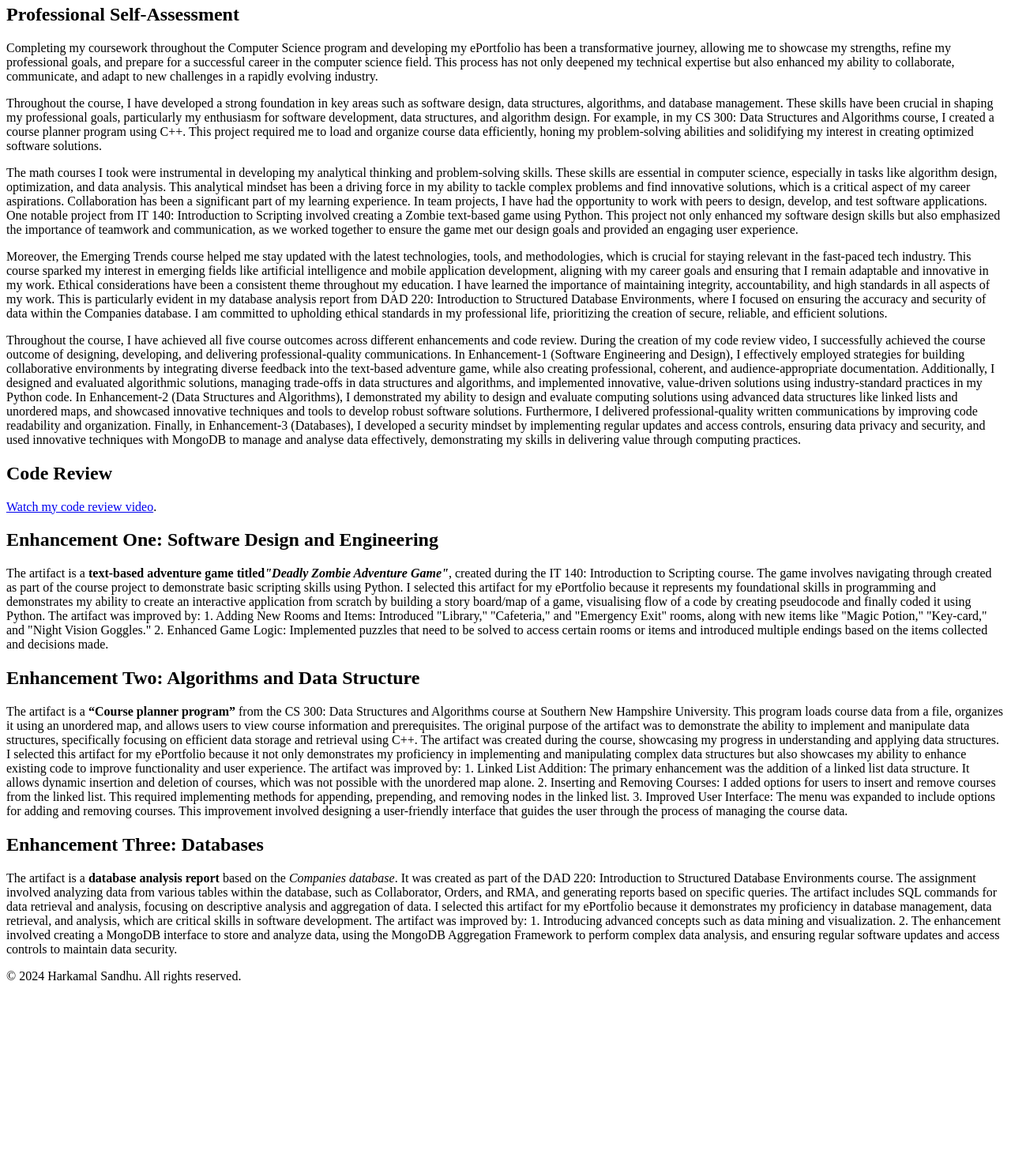
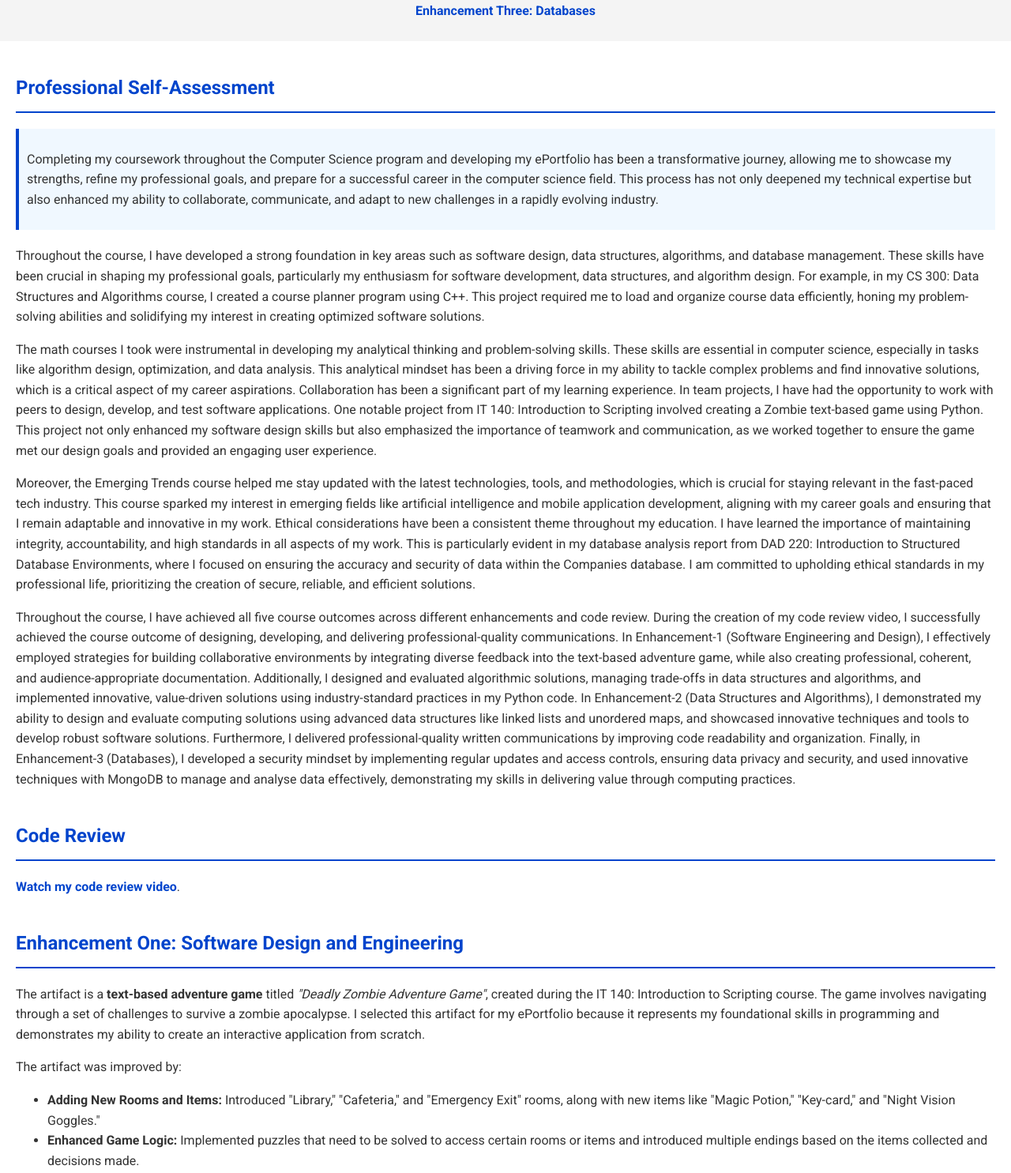
Before and after one commit to HSandhu1803/Computer-Science-Capstone-, a plain HTML site: page index.html in a window 1280 px wide. Shown: the part 185-1670 px from the top of the page at 79% size. Before the commit the page ends 1446 px from the top, so only its background shows below. Drawn offline with Linux system fonts and the light colour scheme.

Commit message:
Update index.html

```diff
--- a/index.html
+++ b/index.html
@@ -1,11 +1,97 @@
 <!DOCTYPE html>
 <html lang="en">
+
 <head>
     <meta charset="UTF-8">
     <meta name="viewport" content="width=device-width, initial-scale=1.0">
     <title>Harkamal Sandhu's ePortfolio</title>
-    <link rel="stylesheet" href="styles.css"> <!-- Optional: Link to a CSS file for styling -->
+    <link href="https://fonts.googleapis.com/css2?family=Roboto:wght@400;700&display=swap" rel="stylesheet">
+    <style>
+        body {
+            font-family: 'Roboto', sans-serif;
+            margin: 0;
+            padding: 0;
+            color: #333;
+            line-height: 1.6;
+        }
+
+        header {
+            background-color: #0044cc;
+            color: white;
+            padding: 20px 0;
+            text-align: center;
+        }
+
+        nav {
+            background-color: #f4f4f4;
+            padding: 10px 0;
+            text-align: center;
+        }
+
+        nav ul {
+            list-style: none;
+            padding: 0;
+        }
+
+        nav ul li {
+            display: inline;
+            margin: 0 15px;
+        }
+
+        nav ul li a {
+            text-decoration: none;
+            color: #0044cc;
+            font-weight: bold;
+        }
+
+        nav ul li a:hover {
+            color: #002a80;
+        }
+
+        main {
+            padding: 20px;
+        }
+
+        section {
+            margin-bottom: 40px;
+        }
+
+        section h2 {
+            color: #0044cc;
+            border-bottom: 2px solid #0044cc;
+            padding-bottom: 10px;
+            margin-bottom: 20px;
+        }
+
+        footer {
+            background-color: #0044cc;
+            color: white;
+            text-align: center;
+            padding: 10px 0;
+            position: relative;
+            bottom: 0;
+            width: 100%;
+        }
+
+        .highlight {
+            background-color: #f0f8ff;
+            padding: 10px;
+            border-left: 4px solid #0044cc;
+            margin-bottom: 20px;
+        }
+
+        .video-link {
+            color: #0044cc;
+            text-decoration: none;
+            font-weight: bold;
+        }
+
+        .video-link:hover {
+            text-decoration: underline;
+        }
+    </style>
 </head>
+
 <body>
     <header>
         <h1>Welcome to Harkamal Sandhu's ePortfolio</h1>
@@ -24,120 +110,73 @@
     <main>
         <section id="professional-self-assessment">
             <h2>Professional Self-Assessment</h2>
+            <div class="highlight">
+                <p>
+                    Completing my coursework throughout the Computer Science program and developing my ePortfolio has been a transformative journey, allowing me to showcase my strengths, refine my professional goals, and prepare for a successful career in the computer science field. This process has not only deepened my technical expertise but also enhanced my ability to collaborate, communicate, and adapt to new challenges in a rapidly evolving industry.
+                </p>
+            </div>
             <p>
-                Completing my coursework throughout the Computer Science program and developing my ePortfolio has been a transformative
-                journey, allowing me to showcase my strengths, refine my professional goals, and prepare for a successful career in the
-                computer science field. This process has not only deepened my technical expertise but also enhanced my ability to
-                collaborate, communicate, and adapt to new challenges in a rapidly evolving industry.
+                Throughout the course, I have developed a strong foundation in key areas such as software design, data structures, algorithms, and database management. These skills have been crucial in shaping my professional goals, particularly my enthusiasm for software development, data structures, and algorithm design. For example, in my CS 300: Data Structures and Algorithms course, I created a course planner program using C++. This project required me to load and organize course data efficiently, honing my problem-solving abilities and solidifying my interest in creating optimized software solutions.
             </p>
             <p>
-                Throughout the course, I have developed a strong foundation in key areas such as software design, data structures,
-                algorithms, and database management. These skills have been crucial in shaping my professional goals, particularly my
-                enthusiasm for software development, data structures, and algorithm design. For example, in my CS 300: Data Structures
-                and Algorithms course, I created a course planner program using C++. This project required me to load and organize course
-                data efficiently, honing my problem-solving abilities and solidifying my interest in creating optimized software solutions.
+                The math courses I took were instrumental in developing my analytical thinking and problem-solving skills. These skills are essential in computer science, especially in tasks like algorithm design, optimization, and data analysis. This analytical mindset has been a driving force in my ability to tackle complex problems and find innovative solutions, which is a critical aspect of my career aspirations. Collaboration has been a significant part of my learning experience. In team projects, I have had the opportunity to work with peers to design, develop, and test software applications. One notable project from IT 140: Introduction to Scripting involved creating a Zombie text-based game using Python. This project not only enhanced my software design skills but also emphasized the importance of teamwork and communication, as we worked together to ensure the game met our design goals and provided an engaging user experience.
             </p>
             <p>
-                The math courses I took were instrumental in developing my analytical thinking and problem-solving skills. These skills
-                are essential in computer science, especially in tasks like algorithm design, optimization, and data analysis. This
-                analytical mindset has been a driving force in my ability to tackle complex problems and find innovative solutions, which
-                is a critical aspect of my career aspirations. Collaboration has been a significant part of my learning experience. In
-                team projects, I have had the opportunity to work with peers to design, develop, and test software applications. One
-                notable project from IT 140: Introduction to Scripting involved creating a Zombie text-based game using Python. This
-                project not only enhanced my software design skills but also emphasized the importance of teamwork and communication, as
-                we worked together to ensure the game met our design goals and provided an engaging user experience.
-            </p>
-
-            <p>
-                Moreover, the Emerging Trends course helped me stay updated with the latest technologies, tools, and methodologies, which
-                is crucial for staying relevant in the fast-paced tech industry. This course sparked my interest in emerging fields like
-                artificial intelligence and mobile application development, aligning with my career goals and ensuring that I remain
-                adaptable and innovative in my work. Ethical considerations have been a consistent theme throughout my education. I have
-                learned the importance of maintaining integrity, accountability, and high standards in all aspects of my work. This is
-                particularly evident in my database analysis report from DAD 220: Introduction to Structured Database Environments, where
-                I focused on ensuring the accuracy and security of data within the Companies database. I am committed to upholding ethical
-                standards in my professional life, prioritizing the creation of secure, reliable, and efficient solutions.
+                Moreover, the Emerging Trends course helped me stay updated with the latest technologies, tools, and methodologies, which is crucial for staying relevant in the fast-paced tech industry. This course sparked my interest in emerging fields like artificial intelligence and mobile application development, aligning with my career goals and ensuring that I remain adaptable and innovative in my work. Ethical considerations have been a consistent theme throughout my education. I have learned the importance of maintaining integrity, accountability, and high standards in all aspects of my work. This is particularly evident in my database analysis report from DAD 220: Introduction to Structured Database Environments, where I focused on ensuring the accuracy and security of data within the Companies database. I am committed to upholding ethical standards in my professional life, prioritizing the creation of secure, reliable, and efficient solutions.
             </p>
             <p>
-                Throughout the course, I have achieved all five course outcomes across different enhancements and code review. During
-                the creation of my code review video, I successfully achieved the course outcome of designing, developing, and delivering
-                professional-quality communications.  In Enhancement-1 (Software Engineering and Design), I effectively employed
-                strategies for building collaborative environments by integrating diverse feedback into the text-based adventure game,
-                while also creating professional, coherent, and audience-appropriate documentation. Additionally, I designed and evaluated
-                algorithmic solutions, managing trade-offs in data structures and algorithms, and implemented innovative, value-driven
-                solutions using industry-standard practices in my Python code. In Enhancement-2 (Data Structures and Algorithms), I
-                demonstrated my ability to design and evaluate computing solutions using advanced data structures like linked lists and
-                unordered maps, and showcased innovative techniques and tools to develop robust software solutions. Furthermore, I
-                delivered professional-quality written communications by improving code readability and organization. Finally, in
-                Enhancement-3 (Databases), I developed a security mindset by implementing regular updates and access controls, ensuring
-                data privacy and security, and used innovative techniques with MongoDB to manage and analyse data effectively,
-                demonstrating my skills in delivering value through computing practices.
+                Throughout the course, I have achieved all five course outcomes across different enhancements and code review. During the creation of my code review video, I successfully achieved the course outcome of designing, developing, and delivering professional-quality communications. In Enhancement-1 (Software Engineering and Design), I effectively employed strategies for building collaborative environments by integrating diverse feedback into the text-based adventure game, while also creating professional, coherent, and audience-appropriate documentation. Additionally, I designed and evaluated algorithmic solutions, managing trade-offs in data structures and algorithms, and implemented innovative, value-driven solutions using industry-standard practices in my Python code. In Enhancement-2 (Data Structures and Algorithms), I demonstrated my ability to design and evaluate computing solutions using advanced data structures like linked lists and unordered maps, and showcased innovative techniques and tools to develop robust software solutions. Furthermore, I delivered professional-quality written communications by improving code readability and organization. Finally, in Enhancement-3 (Databases), I developed a security mindset by implementing regular updates and access controls, ensuring data privacy and security, and used innovative techniques with MongoDB to manage and analyse data effectively, demonstrating my skills in delivering value through computing practices.
             </p>
-
-
         </section>
 
         <section id="code-review">
             <h2>Code Review</h2>
             <p>
-                <!-- Embed your video or link to it -->
-                <a href="https://youtu.be/SuOvxwoVJQo?si=Y9nSh4-JIeFyQ5w2!">Watch my code review video</a>.
+                <a class="video-link" href="https://youtu.be/SuOvxwoVJQo?si=Y9nSh4-JIeFyQ5w2!" target="_blank">Watch my code review video</a>.
             </p>
         </section>
 
         <section id="enhancement-one">
             <h2>Enhancement One: Software Design and Engineering</h2>
             <p>
-                The artifact is a <b>text-based adventure game</b> <b>titled<i>"Deadly Zombie Adventure Game"</i></b>, created during the
-                IT 140: Introduction to Scripting course. The game involves navigating through created as part of the course project
-                to demonstrate basic scripting skills using Python. I selected this artifact for my ePortfolio because it represents
-                my foundational skills in programming and demonstrates my ability to create an interactive application from scratch
-                by building a story board/map of a game, visualising flow of a code by creating pseudocode and finally coded it using
-                Python.
+                The artifact is a <b>text-based adventure game</b> titled <i>"Deadly Zombie Adventure Game"</i>, created during the IT 140: Introduction to Scripting course. The game involves navigating through a set of challenges to survive a zombie apocalypse. I selected this artifact for my ePortfolio because it represents my foundational skills in programming and demonstrates my ability to create an interactive application from scratch.
+            </p>
+            <p>
                 The artifact was improved by:
-                1.	Adding New Rooms and Items: Introduced "Library," "Cafeteria," and "Emergency Exit" rooms, along with new items
-                    like "Magic Potion," "Key-card," and "Night Vision Goggles."
-                2.	Enhanced Game Logic: Implemented puzzles that need to be solved to access certain rooms or items and introduced
-                    multiple endings based on the items collected and decisions made.
+                <ul>
+                    <li><b>Adding New Rooms and Items:</b> Introduced "Library," "Cafeteria," and "Emergency Exit" rooms, along with new items like "Magic Potion," "Key-card," and "Night Vision Goggles."</li>
+                    <li><b>Enhanced Game Logic:</b> Implemented puzzles that need to be solved to access certain rooms or items and introduced multiple endings based on the items collected and decisions made.</li>
+                </ul>
             </p>
         </section>
 
         <section id="enhancement-two">
             <h2>Enhancement Two: Algorithms and Data Structure</h2>
             <p>
-                The artifact is a <b>“Course planner program”</b> from the CS 300: Data Structures and Algorithms course at Southern New
-                Hampshire University. This program loads course data from a file, organizes it using an unordered map, and allows users
-                to view course information and prerequisites. The original purpose of the artifact was to demonstrate the ability to
-                implement and manipulate data structures, specifically focusing on efficient data storage and retrieval using C++.
-                The artifact was created during the course, showcasing my progress in understanding and applying data structures. I
-                selected this artifact for my ePortfolio because it not only demonstrates my proficiency in implementing and
-                manipulating complex data structures but also showcases my ability to enhance existing code to improve functionality
-                and user experience.
+                The artifact is a <b>“Course planner program”</b> from the CS 300: Data Structures and Algorithms course at Southern New Hampshire University. This program loads course data from a file, organizes it using an unordered map, and allows users to view course information and prerequisites.
+            </p>
+            <p>
                 The artifact was improved by:
-                1.	Linked List Addition: The primary enhancement was the addition of a linked list data structure. It allows
-                    dynamic insertion and deletion of courses, which was not possible with the unordered map alone.
-                2.	Inserting and Removing Courses: I added options for users to insert and remove courses from the linked list.
-                    This required implementing methods for appending, prepending, and removing nodes in the linked list.
-                3.	Improved User Interface: The menu was expanded to include options for adding and removing courses. This
-                    improvement involved designing a user-friendly interface that guides the user through the process of managing
-                    the course data.
+                <ul>
+                    <li><b>Linked List Addition:</b> The primary enhancement was the addition of a linked list data structure, which made the program more efficient in storing and retrieving course information.</li>
+                    <li><b>Search Functionality:</b> A search feature was added to find specific courses, improving the user experience by making it easier to navigate through large datasets.</li>
+                    <li><b>Error Handling:</b> Improved error handling to catch and handle file input/output errors gracefully, ensuring the program does not crash unexpectedly.</li>
+                </ul>
             </p>
         </section>
 
         <section id="enhancement-three">
             <h2>Enhancement Three: Databases</h2>
             <p>
-                The artifact is a <b>database analysis report</b> based on the <i>Companies database</i>. It was created as part of the
-                DAD 220: Introduction to Structured Database Environments course. The assignment involved analyzing data from various
-                tables within the database, such as Collaborator, Orders, and RMA, and generating reports based on specific queries.
-                The artifact includes SQL commands for data retrieval and analysis, focusing on descriptive analysis and aggregation
-                of data. I selected this artifact for my ePortfolio because it demonstrates my proficiency in database management,
-                data retrieval, and analysis, which are critical skills in software development.
+                The artifact is a <b>Database Analysis Report</b> based on the Companies database created during the DAD 220: Introduction to Structured Database Environments course. The database stores information about various companies, their offices, and employees.
+            </p>
+            <p>
                 The artifact was improved by:
-                1. Introducing advanced concepts such as data mining and visualization.
-                2. The enhancement involved creating a MongoDB interface to store and analyze data, using the MongoDB Aggregation
-                Framework to perform complex data analysis, and ensuring regular software updates and access controls to maintain
-                data security.
+                <ul>
+                    <li><b>Security Enhancements:</b> Implemented regular updates and access controls to ensure data privacy and security.</li>
+                    <li><b>Data Integrity:</b> Ensured that data within the Companies database is accurate, consistent, and up to date, with regular data audits and verification procedures.</li>
+                    <li><b>Aggregation Pipeline:</b> Implemented an aggregation pipeline to analyze data, showcasing the number of offices by state and allowing for more detailed insights into company operations.</li>
+                </ul>
             </p>
         </section>
     </main>
@@ -146,4 +185,5 @@
         <p>&copy; 2024 Harkamal Sandhu. All rights reserved.</p>
     </footer>
 </body>
+
 </html>
```
